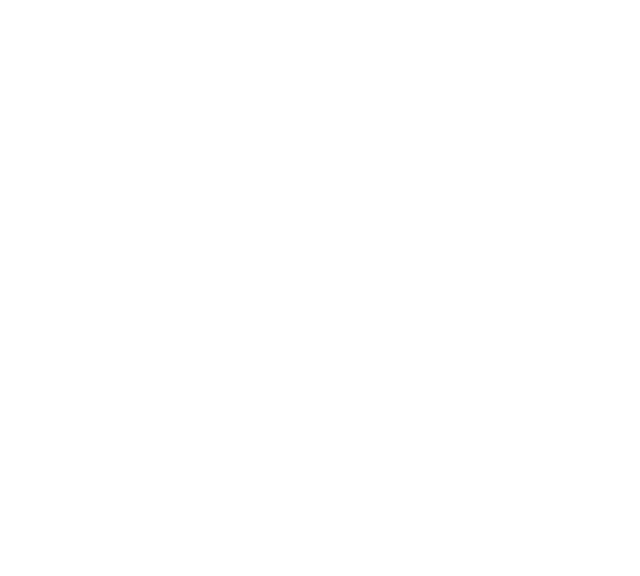
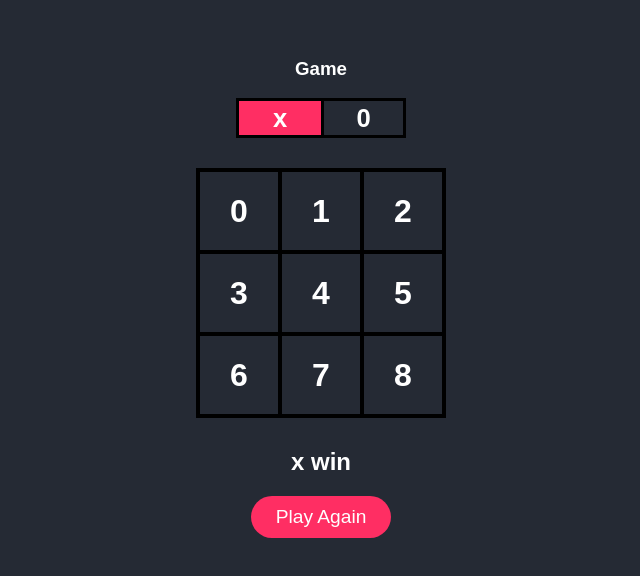
Before and after one commit to joraqulov/tic-tac-toe-game, a plain HTML site: page index.html in a window 1280 px wide. Shown: the whole page, without its empty margins (327-967 px from the left). Drawn offline with Linux system fonts and the light colour scheme.

Commit message:
add new change

```diff
--- a/index.html
+++ b/index.html
@@ -4,13 +4,29 @@
     <meta charset="UTF-8" />
     <meta name="viewport" content="width=device-width, initial-scale=1.0" />
     <link rel="stylesheet" href="./stayl.css" />
-    <title>Document</title>
+    <title>Game x vs o</title>
   </head>
   <body>
+    <div class="trun-container">
+      <h3>Game</h3>
+      <div class="turn-box align">x</div>
+      <div class="turn-box align">0</div>
+      <div class="bg"></div>
+    </div>
 
-
-
-
+    <div class="main-grid">
+      <div class="box align">0</div>
+      <div class="box align">1</div>
+      <div class="box align">2</div>
+      <div class="box align">3</div>
+      <div class="box align">4</div>
+      <div class="box align">5</div>
+      <div class="box align">6</div>
+      <div class="box align">7</div>
+      <div class="box align">8</div>
+    </div>
+    <h2 id="results">x win</h2>
+<button id="play-again">Play Again</button>
     <!-- js  -->
     <script src="./ap.js"></script>
   </body>
--- a/stayl.css
+++ b/stayl.css
@@ -0,0 +1,82 @@
+*{
+    margin: o;
+    padding: 0;
+    box-sizing: border-box;
+    color: white;
+    font-family: sans-serif;
+    user-select: none;
+}
+body{
+ width: 100vw;
+ text-align: center;
+ padding-top:50px ;
+    background-color: #252A34;
+}
+.align{
+    display: flex;
+    justify-content: center;
+    align-items: center;
+}
+.trun-container{
+    position: relative;
+    width: 170px;
+    height:80px ;
+    margin: auto;
+    display: grid;
+    grid-template-columns: 1fr 1fr;
+    grid-template-rows: 1fr  1fr;
+}
+.trun-container h3{
+    margin: 0;
+    grid-column-start: 1;
+    grid-column-end: 3;
+}
+.trun-container .turn-box{
+    border: 3px solid #000;
+    font-size: 1.6rem;
+    font-weight: 700;
+}
+
+.trun-container .turn-box:nth-child(even){
+    border-right: none;
+}
+.bg{
+    position: absolute;
+    bottom: 0;
+    left: 0;
+ width: 85px;
+ height: 40px ;
+ background-color: #FF2E63;
+ z-index: -1;
+}
+.main-grid{
+    display: grid;
+    grid-template-columns: repeat(3, 1fr);
+    grid-template-rows: repeat(3, 1fr);
+height: 250px;
+width: 250px;
+margin: 30px auto;
+border: 2px solid #000;
+}
+.box{
+    cursor: pointer;
+    font-size: 2rem;
+    font-weight: 700;
+ border: 2px solid #000;
+}
+.box:hover{
+    background-color: #FF2E63;
+}
+#play-again{
+    background-color: #FF2E63;
+    padding: 10px 25px;
+    border: none;
+    font-size: 1.2rem;
+    border-radius: 5rem;
+    cursor: pointer;
+}
+#play-again:hover{
+    padding: 10px 40px;
+    background-color: aqua;
+    color: #000;
+}
```
